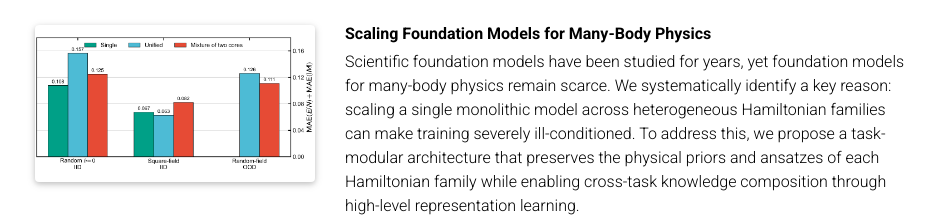
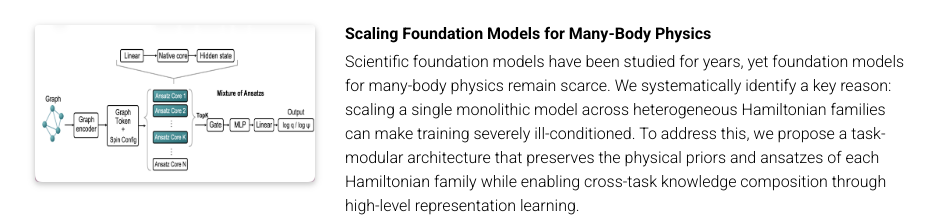
Before and after one commit to bangzhehuang/bangzhehuang.github.io, a website: page index.html in a window 1280 px wide. Shown: the part 737-954 px from the top of the page, without its empty margins (170-1105 px from the left). Drawn offline with Linux system fonts and the light colour scheme.

Commit message:
Replace many-body project preview

```diff
--- a/index.html
+++ b/index.html
@@ -130,8 +130,8 @@
             <article class="research-entry">
               <div class="research-preview">
                 <img
-                  src="assets/img/memo3-classical-model-comparison.png"
-                  alt="Comparison of single, unified, and task-modular models across many-body physics tasks"
+                  src="assets/img/many-body-modular-architecture-v2.png"
+                  alt="Task-modular architecture for learning across heterogeneous many-body systems"
                 >
               </div>
               <div class="research-body">
```
Also changed, not shown: assets/img/many-body-modular-architecture-v2.png (added).
